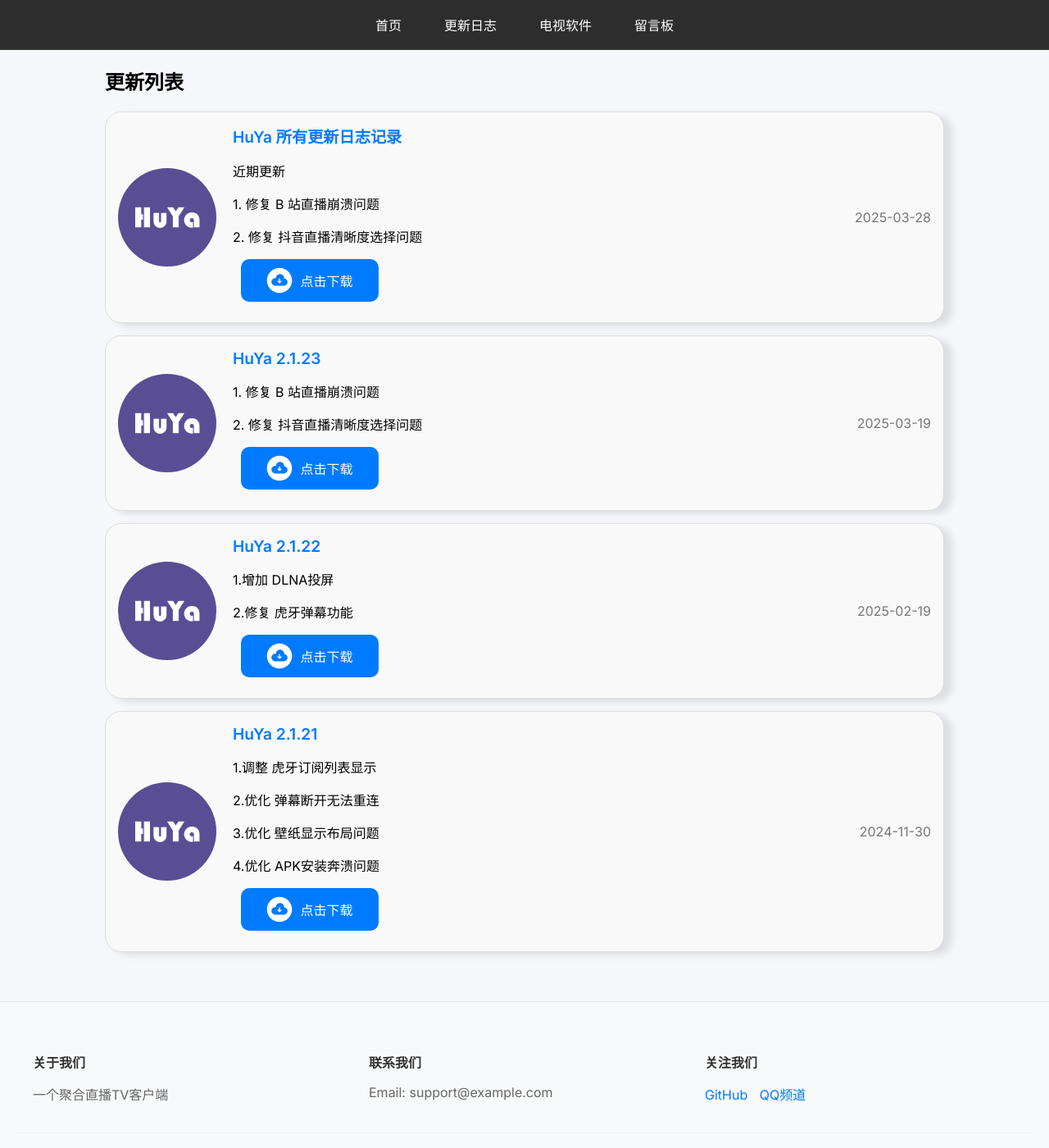
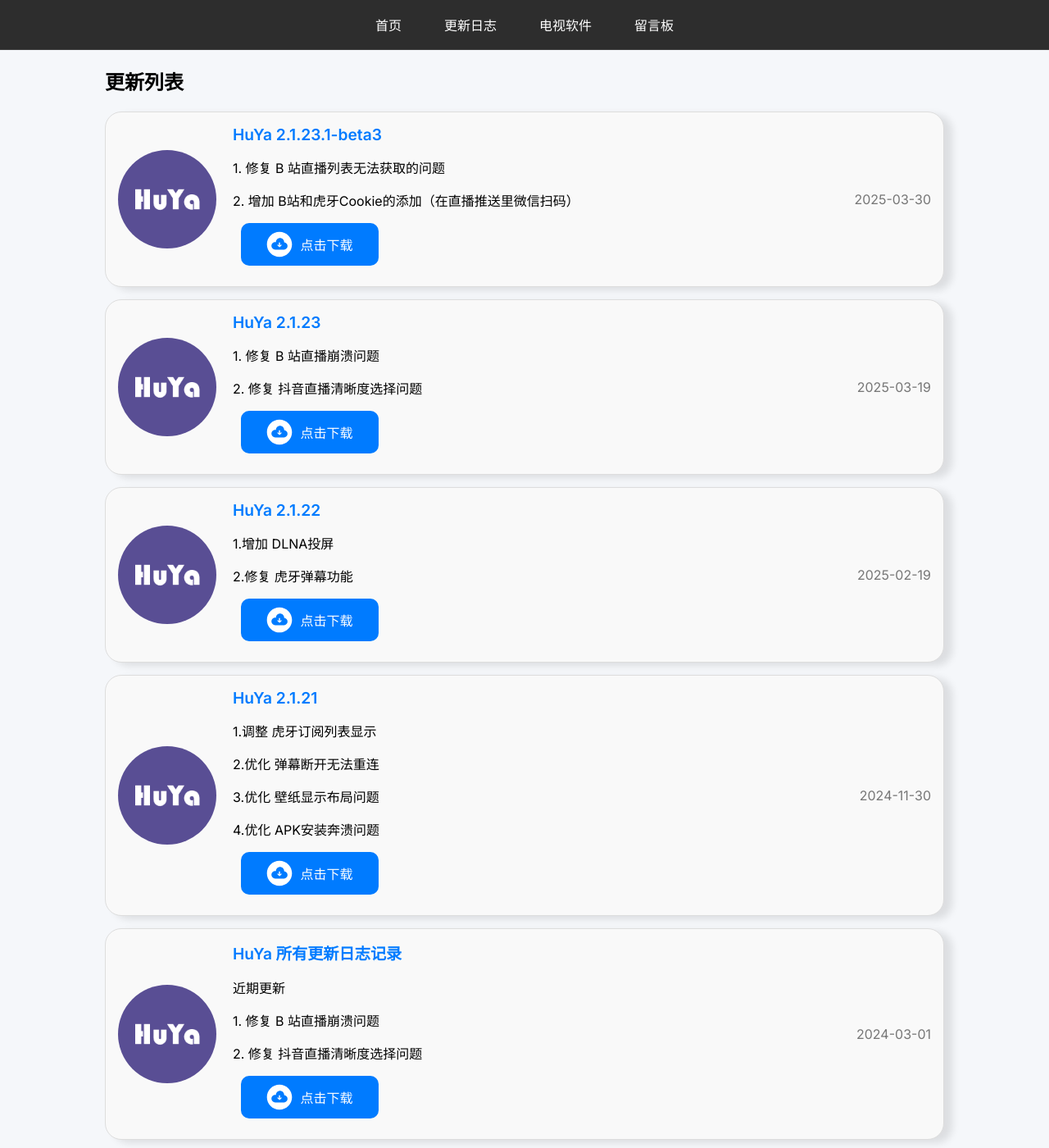
Before and after one commit to jayjd/jayjd.github.io, a Jekyll site: the page built from update.markdown, in a window 1280 px wide and 1400 px high. Shown: the whole window at 82% size. Built offline with Jekyll 4.4.1, drawn with Linux system fonts in a browser that asks for light colours; comment, search, counter and statistics services are not loaded.

Commit message:
修复 B 站直播崩溃问题，更新直播列表获取功能，增加 B站和虎牙Cookie的添加

```diff
--- a/_posts/huya/2025-03-26-更新日志.markdown
+++ b/_posts/huya/2025-03-26-更新日志.markdown
@@ -8,7 +8,7 @@
 update-content: "<p>近期更新</p>
             <p>1. 修复 B 站直播崩溃问题</p>
             <p>2. 修复 抖音直播清晰度选择问题</p>"
-date:   2025-03-28 08:53:49 +0800
+date:   2024-03-01 08:53:49 +0800
 categories: thread
 lanzou_download: ""
 lanzou_pwd: ""
--- /dev/null
+++ b/_posts/huya/2025-03-29-HuYa2.1.23.1.md
@@ -0,0 +1,18 @@
+---
+layout: default
+title:  "HuYa"
+version: 2.1.23.1-beta3
+icon: "/assets/img/ic_channel.png"
+package: com.ccc.huya
+md5: 056DAADF1E15148C8E25CF8FFE72AEFF
+update-content: |
+            1. 修复 B 站直播列表无法获取的问题
+            2. 增加 B站和虎牙Cookie的添加（在直播推送里微信扫码）
+date:   2025-03-30 13:00:49 +0800
+categories: thread
+lanzou_download: "https://wwty.lanzouu.com/igFk22s3xueb"
+lanzou_pwd: "efh4"
+gitee_download: ""
+github_download: ""
+---
+{% include common-thread.html %}
```
